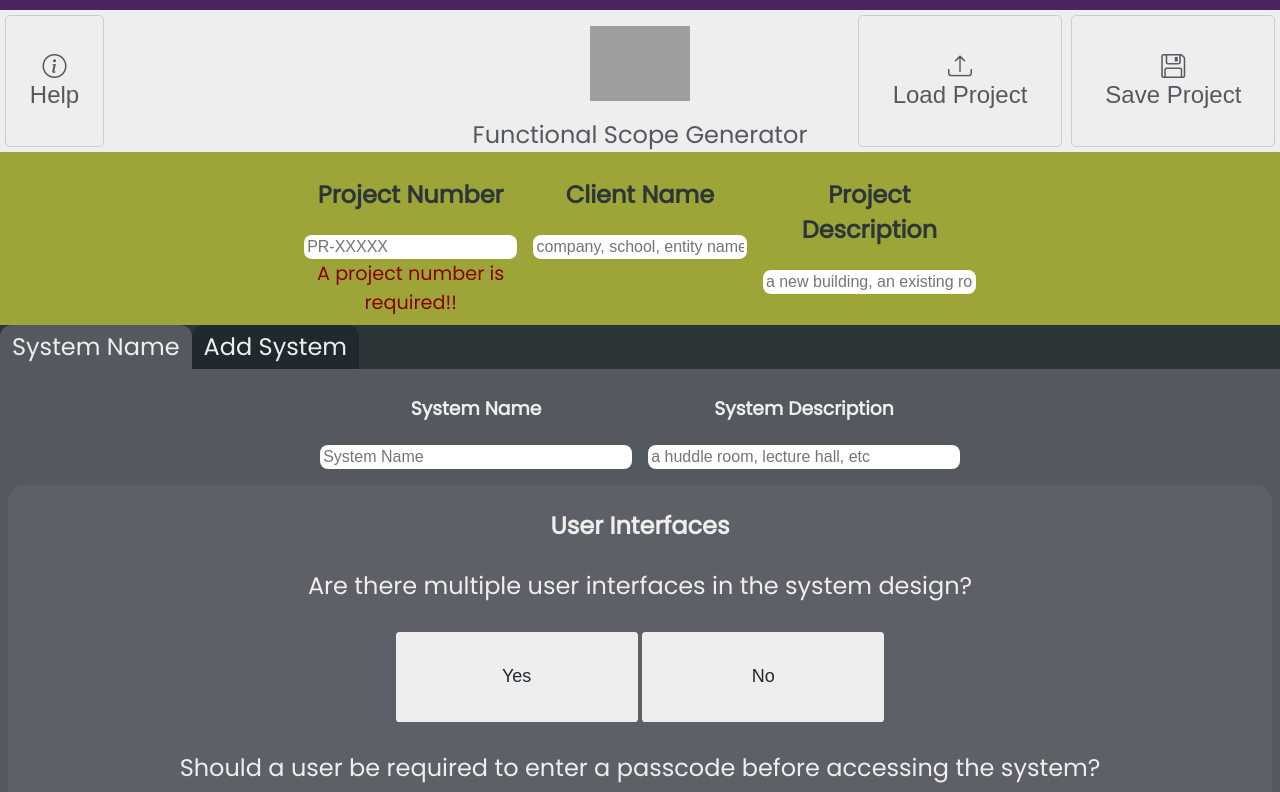
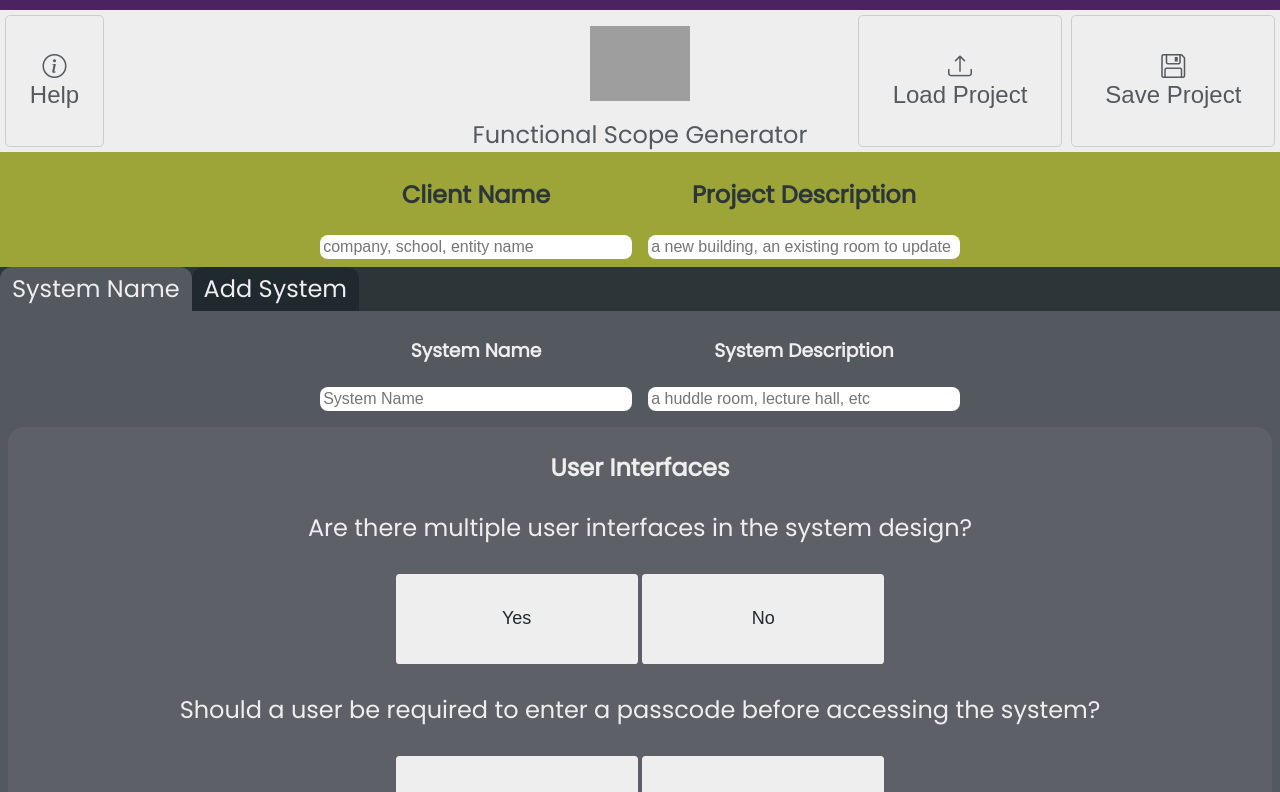
Before and after one commit to ryanjblajda/scope-generator, an Angular app: page / in a window 1280 px wide. Shown: the top 792 px of the page. Built offline with nearby package versions, Linux system fonts and the light colour scheme; grey boxes are pictures that could not be loaded.

Commit message:
adjust save to not require valid project number

```diff
--- a/src/app/components/help/help.component.ts
+++ b/src/app/components/help/help.component.ts
@@ -24,7 +24,7 @@ export class HelpComponent {
       "name":"Saving Your Progress",
       "tasks":
         [
-          "To save your progress, once you've entered a valid project number, you can click the \"Save Project\" button",
+          "To save your progress, click the \"Save Project\" button",
           "This will download a .ccsproject file that you can use to continue to work on this scope anywhere you [or someone else] has access to the scope generator",
           "You should save this file to a teams folder so that it is held in the cloud. [Sorry, haven't implemented any way to directly save it to the cloud or teams yet...]"
         ]
--- a/src/app/components/project/project.component.html
+++ b/src/app/components/project/project.component.html
@@ -1,11 +1,11 @@
 <section class="details project" [formGroup]="projectDetails">
-    <article class="details-item">
+    <!--<article class="details-item">
       <span><h2>Project Number</h2></span><input name="project-number" class="project-number" formControlName="projectnumber" required [placeholder]="projectNumberPlaceholder" (input)="onProjectInput('number', $event)" minlength="8"/>
       <div *ngIf="projectDetails.controls['projectnumber']?.invalid || projectDetails.controls['projectnumber']?.dirty">
         <div class="required-message" *ngIf="projectDetails.controls['projectnumber']?.errors?.['required']">{{projectNumberRequiredMessage}}</div>
         <div class="invalid-message" *ngIf="projectDetails.controls['projectnumber']?.invalid && projectDetails.controls['projectnumber']?.touched">{{projectNumberInvalidMessage}}</div>
       </div>
-    </article>
+    </article>-->
     <article class="details-item">
       <span><h2>Client Name</h2></span><input name="project-client-name" formControlName="projectclient" [placeholder]="projectClientNamePlaceholder" (input)="onProjectInput('client', $event)"/>
     </article>
```
